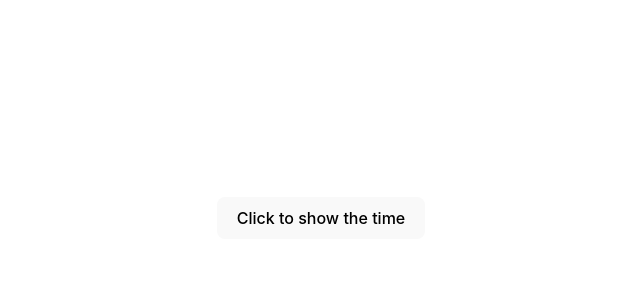
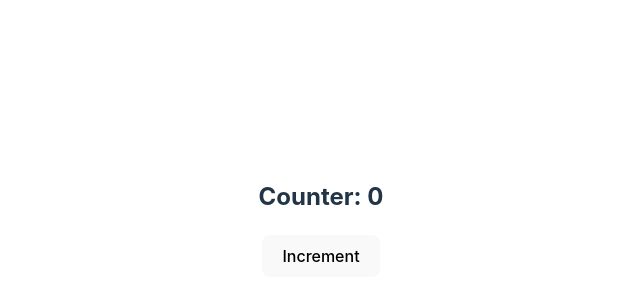
Before and after one commit to DenniXI/react, a React (Vite) app: page / in a window 1280 px wide. Shown: the part 182-482 px from the top of the page, without its empty margins (319-959 px from the left). Built offline with nearby package versions, Linux system fonts and the light colour scheme.

Commit message:
state-29

```diff
--- a/src/AlertClock.jsx
+++ /dev/null
@@ -1,16 +0,0 @@
-import App from './App'
-import './App.css'
-
-function AlertClock() {
-  function handleButtonClick() {
-    const time = new Date()
-    alert(`The current time is: ${time.toLocaleTimeString()}`)
-  }
-  return (
-    <>
-      <App onClick={handleButtonClick} />
-    </>
-  )
-}
-
-export default AlertClock
--- a/src/App.jsx
+++ b/src/App.jsx
@@ -1,5 +1,13 @@
+import './App.css'
+import { Counter } from './Counter'
 
-export default function App({onClick}){
+function App() {
 
-    return <button onClick={onClick}>Click to show the time</button>
+  return (
+    <>
+      <Counter/>
+    </>
+  )
 }
+
+export default App
--- /dev/null
+++ b/src/Counter.jsx
@@ -0,0 +1,16 @@
+import { useState } from "react"
+
+export function Counter(){
+    const [counter, setCounter] = useState(0)
+
+    function handleIncrementCounter(){
+        setCounter ((c) => c + 1)
+    }
+
+    return (
+        <div>
+            <h2>Counter: {counter}</h2>
+            <button onClick={handleIncrementCounter}>Increment</button>
+        </div>
+    )
+}
--- a/src/main.jsx
+++ b/src/main.jsx
@@ -1,10 +1,10 @@
 import React from 'react'
 import ReactDOM from 'react-dom/client'
-import AlertClock from './AlertClock.jsx'
 import './index.css'
+import App from './App.jsx'
 
 ReactDOM.createRoot(document.getElementById('root')).render(
   <React.StrictMode>
-    <AlertClock />
+    <App />
   </React.StrictMode>,
 )
```
